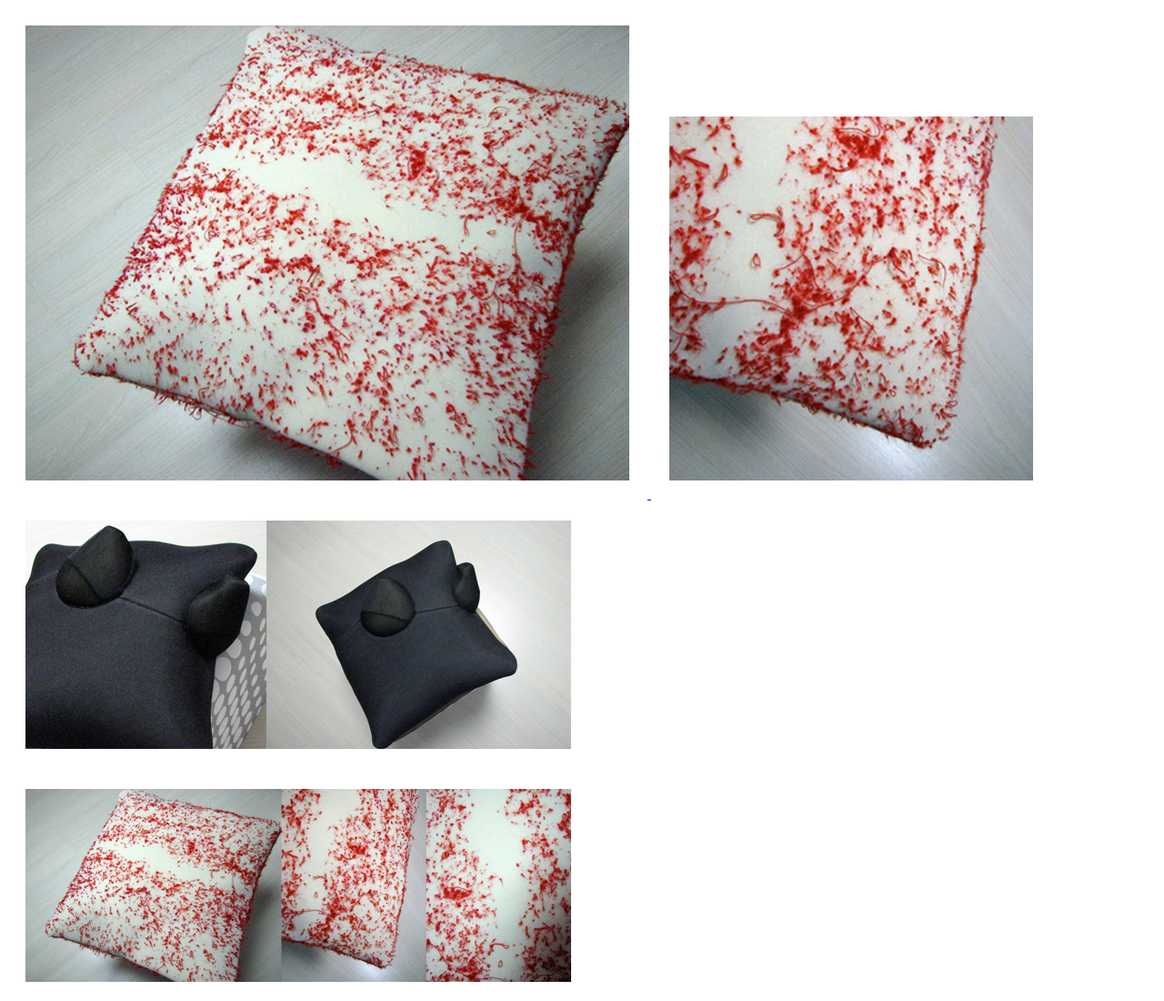
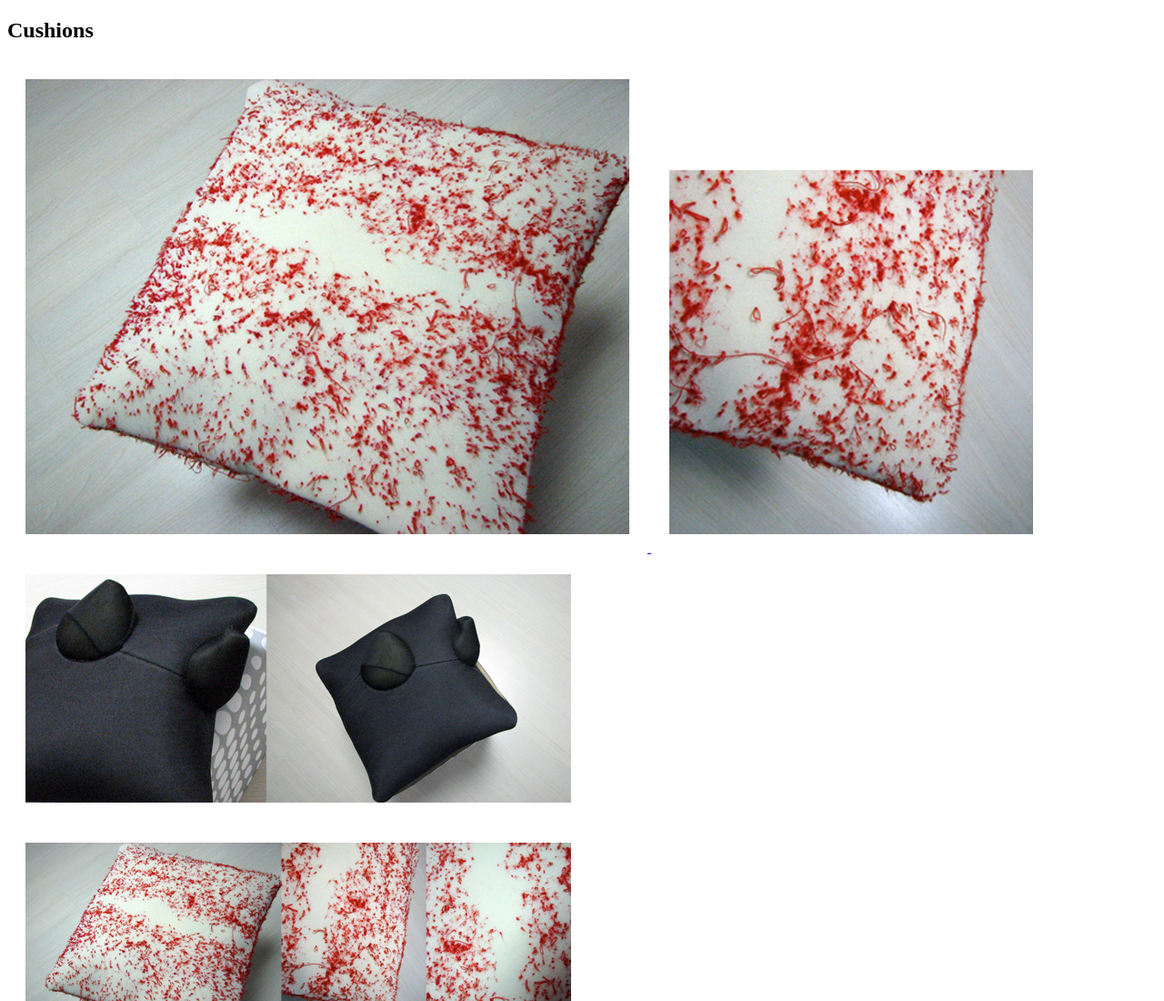
Before and after one commit to kalleaaltonen-zz/tjasaavsec.net, a plain HTML site: page objects.html in a window 1280 px wide. Shown: the top 1100 px of the page at 91% size. Drawn offline with Linux system fonts and the light colour scheme.

Commit message:
cushions

```diff
--- a/objects.html
+++ b/objects.html
@@ -21,6 +21,7 @@ objects/cushion_blazina_4.jpg
 objects/cushion_blazina_5.jpg
 objects/cushion_blazina_6.jpg
 -->
+	<h2>Cushions</h2>
 	<div class="image-row">
 		<div class="image-set">
 			<a class="example-image-link" href="objects/cushion1.jpg" data-lightbox="1" title="this a title for image #1">
```
